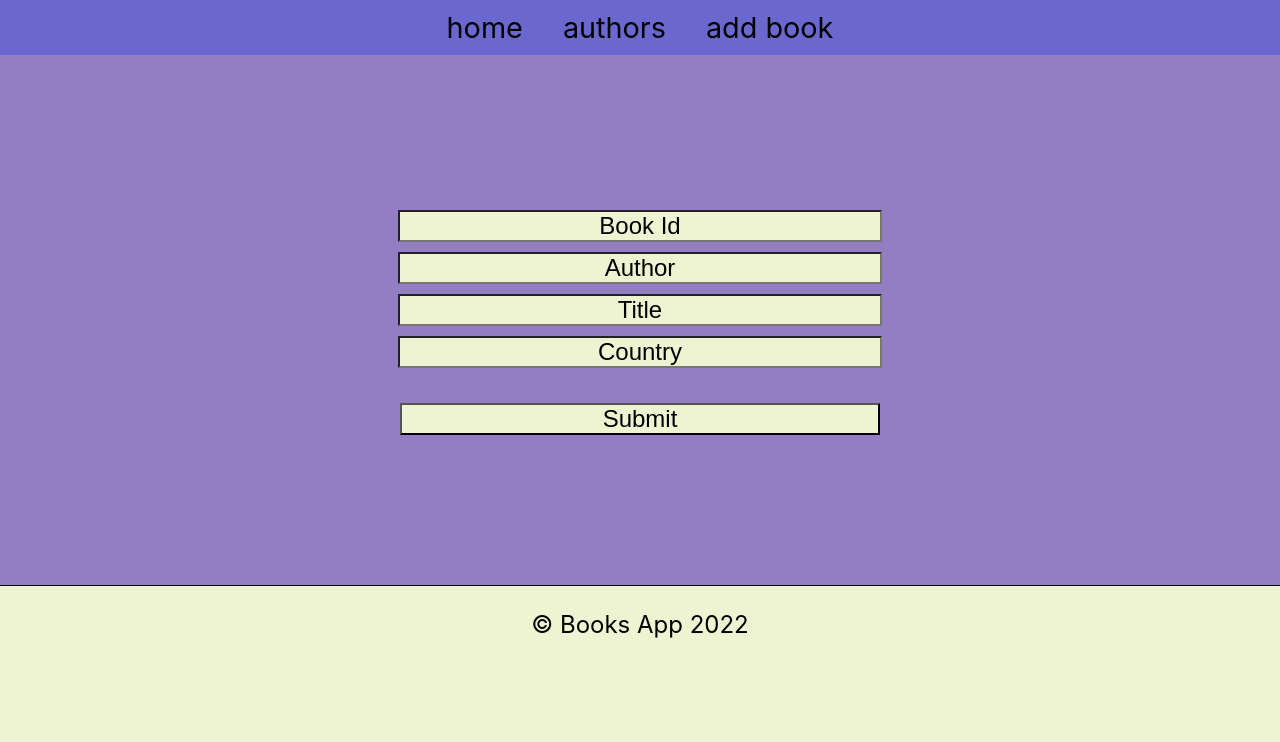
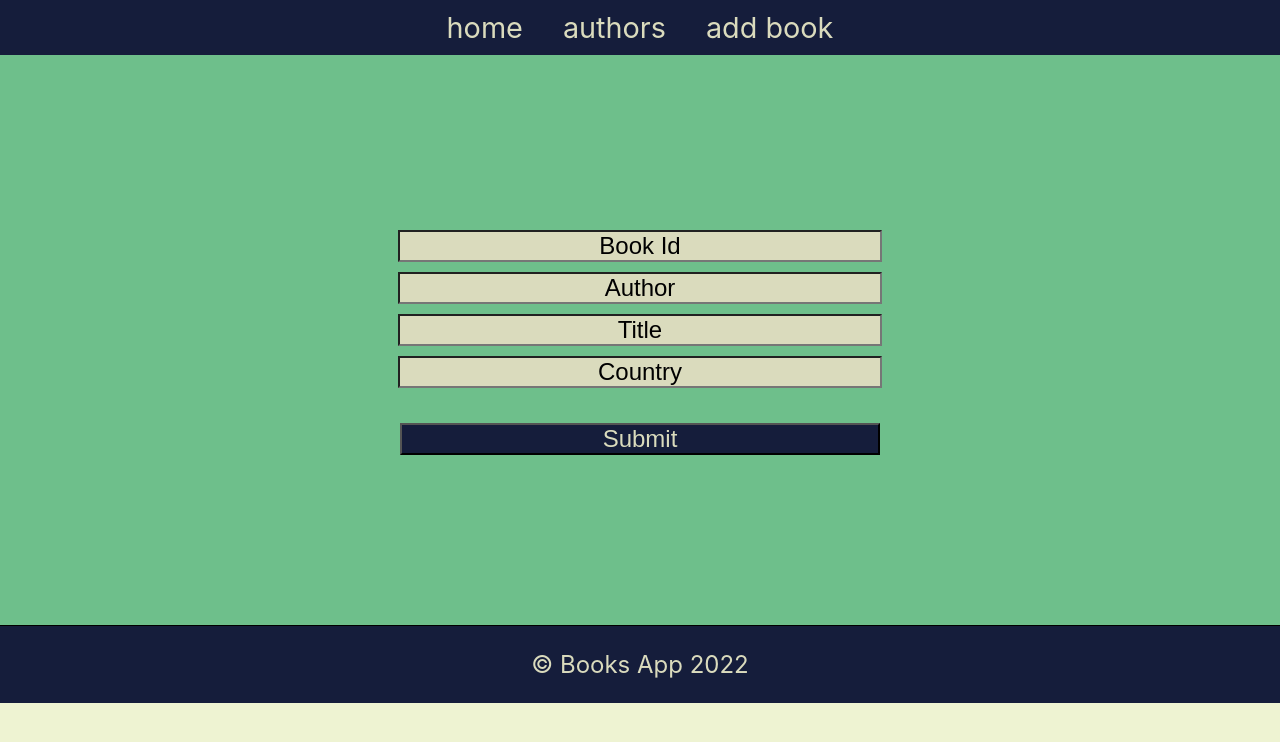
Before and after one commit to mladen081/m, a React (Create React App) app in the folder src/front/: page /inputBook in a window 1280 px wide. Shown: the top 742 px of the page. Built offline with nearby package versions, Linux system fonts and the light colour scheme.

Commit message:
Books App version 1.

```diff
--- a/src/front/src/components/AddBookForm.css
+++ b/src/front/src/components/AddBookForm.css
@@ -1,17 +1,17 @@
 .book-form-wraper {
-    background-color: #947ec3;
+    background-color: #6ebf8b;
     text-align: center;
 }
 
 .form {
-    padding: 150px 0;
+    padding: 170px 0;
 }
 
 input {
     text-align: center;
     width: 20em;
-    background-color: #eef3d2;
-    color: #6a67ce;
+    background-color: #dadbbd;
+    color: #151d3b;
     font-size: 1.5em;
     margin: 5px 0;
 }
@@ -23,12 +23,12 @@ input {
     margin-top: 30px;
     width: 20em;
     font-size: 1.5em;
-    background-color: #eef3d2;
-    color: #000;
+    background-color: #151d3b;
+    color: #dadbbd;
 }
 
 .book-form-wraper button:hover {
-    background-color: #b689c0;
+    background-color: #d82148;
 }
 
 @media(max-width: 767px) {
--- a/src/front/src/components/Footer.css
+++ b/src/front/src/components/Footer.css
@@ -1,6 +1,6 @@
 .Footer {
-    background-color: #eef3d2;
-    color: #000;
+    background-color: #151d3b;
+    color: #dadbbd;
     text-align: center;
     font-size: 1.5em;
     padding: 1em 0;
--- a/src/front/src/components/Layout.css
+++ b/src/front/src/components/Layout.css
@@ -1,8 +1,8 @@
 .topnav-l {
-    background-color: #6a67ce;
+    background-color: #151d3b;
 
     text-align: center;
-    color: #000;
+    color: #dadbbd;
 }
 
 .topnav-l ul {
@@ -17,14 +17,14 @@
 }
 
 .topnav-l ul li a {
-    color: #000;
+    color: #dadbbd;
     text-decoration: none;
 }
 
 .topnav-l ul li a:hover,
 .topnav-l ul li a:focus,
 .topnav-l ul li a:active {
-    color: #eef3d2;
+    color: #6ebf8b;
 }
 
 @media(max-width: 767px) {
--- /dev/null
+++ b/src/front/src/pages/AuthorsPage.css
@@ -0,0 +1,15 @@
+.authors {
+    text-align: center;
+    font-size: 1.7em;
+    background-color: #dadbbd;
+    padding: 190px 0;
+}
+
+.authors a {
+    text-decoration: none;
+    color: #151d3b;
+}
+
+.authors a:hover {
+    color: #d82148;
+}
--- a/src/front/src/pages/AuthorsPage.js
+++ b/src/front/src/pages/AuthorsPage.js
@@ -4,6 +4,7 @@ import { Outlet, Link } from "react-router-dom";
 
 import Layout from "../components/Layout";
 import { Footer } from "../components/Footer";
+import "./AuthorsPage.css";
 
 export const AuthorsPage = (props) => {
 
--- a/src/front/src/pages/AuthorsTitlesPage.css
+++ b/src/front/src/pages/AuthorsTitlesPage.css
@@ -1,10 +1,11 @@
 .titles {
-    min-height: 600px;
+    min-height: 400px;
     text-align: center;
-    background-color: #b689c0;
-    padding-top: 40px;
+    background-color: #dadbbd;
+    padding: 100px;
 }
 
 .titles p {
-    font-size: 1.4em;
+    font-size: 1.7em;
+    color: #151d3b;
 }
```
Also changed, not shown: 2 other files (tests, documents, lock files or other folders).
